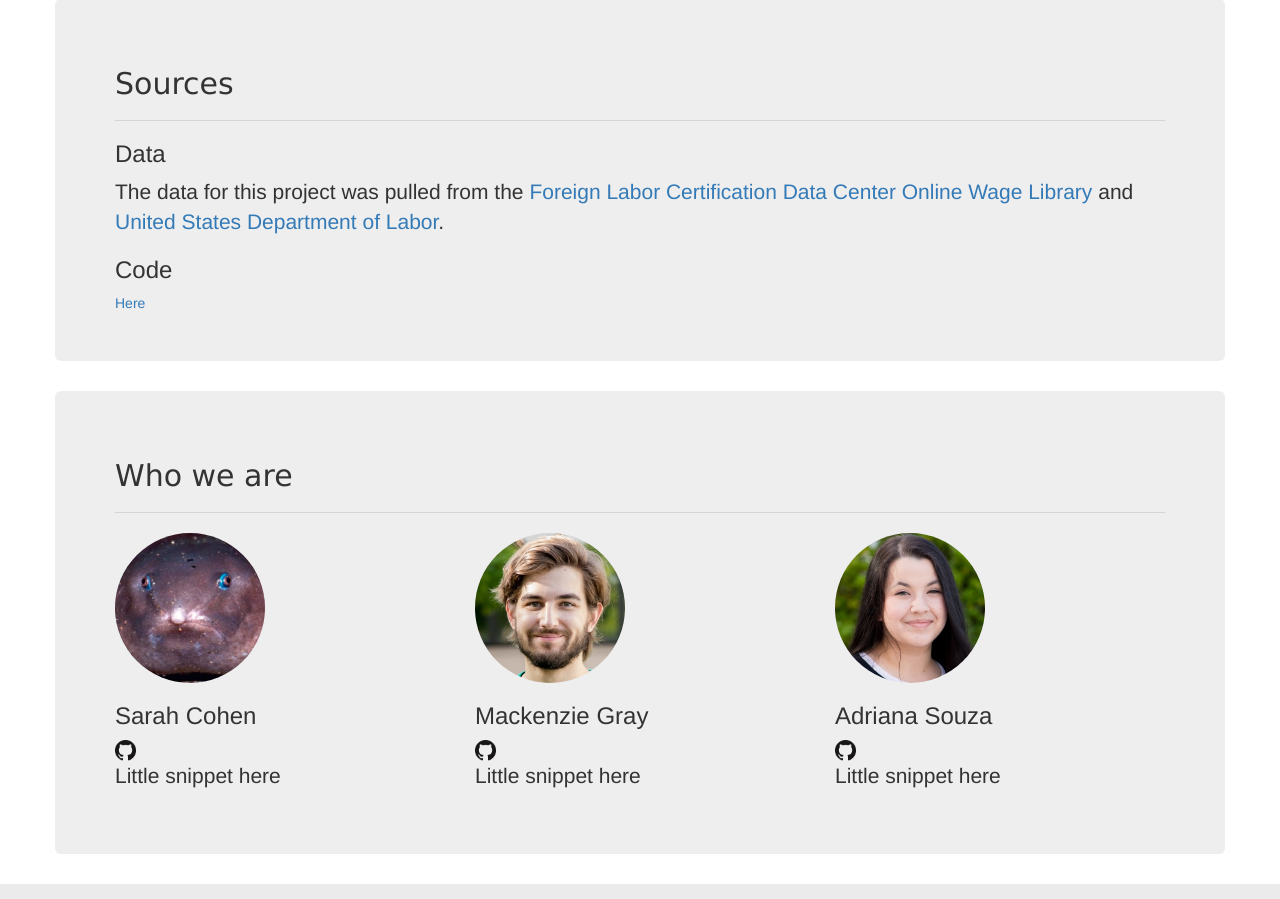
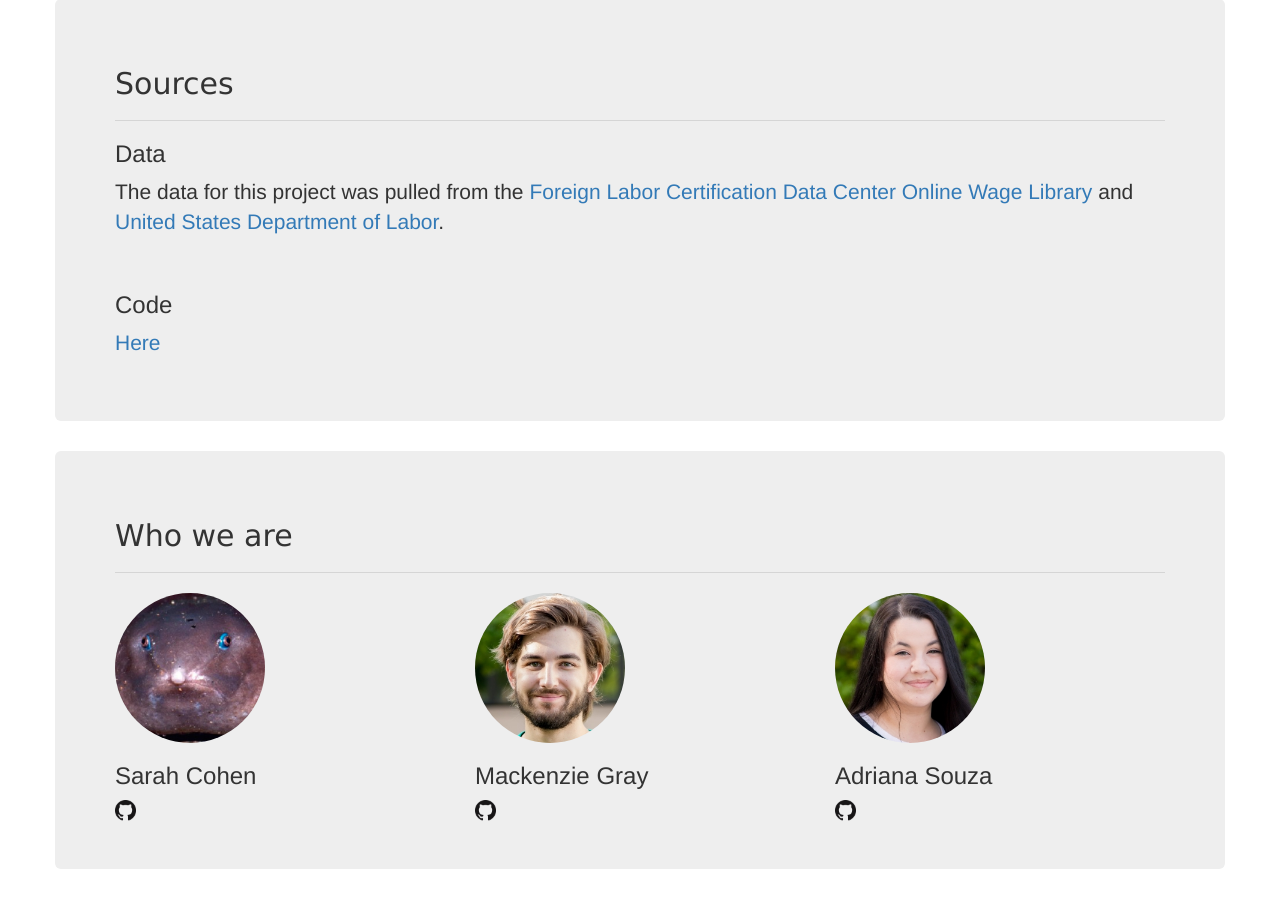
Before and after one commit to acastrops/H1B-Site, a Flask app: template h1b/templates/about.html in a window 1280 px wide. Shown: the part 659-1558 px from the top of the page. Run offline with Flask 2, Linux system fonts and the light colour scheme; the template is opened without the code that fills it, so the values that code supplies are empty; some libraries are stand-ins or nearby versions.

Commit message:
Minor changes to "About us" section.

```diff
--- a/h1b/templates/about.html
+++ b/h1b/templates/about.html
@@ -38,8 +38,10 @@
 
 	  <p>The data for this project was pulled from the <a href="http://www.flcdatacenter.com/caseh1b.aspx">Foreign Labor Certification Data Center Online Wage Library</a> and <a href="https://www.foreignlaborcert.doleta.gov/performancedata.cfm">United States Department of Labor</a>.</p>
 
+        <br>
+
 	<h3>Code</h3>
-	<a href="https://github.com/mackenziedg/H1B-Site">Here</a>
+	<p><a href="https://github.com/mackenziedg/H1B-Site">Here</a></p>
 	</div>
   </div>
 
@@ -55,8 +57,6 @@
 	  <figcaption class="figure-caption">
 		<h3>Sarah Cohen</h3>
 		<a href="https://github.com/cohensar"><img src="{{url_for('.static', filename='GitHub-Mark-64px.png')}}" class="img-responsive" style="height: 1.5em;" alt=""></a>
-
-		<p>Little snippet here</p>
 	  </figcaption>
 	  </figure>
 	</div>
@@ -67,8 +67,6 @@
 		<figcaption class="figure-caption">
 		  <h3>Mackenzie Gray</h3>
 		  <a href="https://github.com/mackenziedg"><img src="{{url_for('.static', filename='GitHub-Mark-64px.png')}}" class="img-responsive" style="height: 1.5em;" alt=""></a>
-
-		  <p>Little snippet here</p>
 		  </figcaption>
 	  </figure>
 	</div>
@@ -79,8 +77,6 @@
 		<figcaption class="figure-caption">
 		  <h3>Adriana Souza</h3>
 		  <a href="https://github.com/acastrops"><img src="{{url_for('.static', filename='GitHub-Mark-64px.png')}}" class="img-responsive" style="height: 1.5em;" alt=""></a>
-
-		  <p>Little snippet here</p>
 		</figcaption>
 	  </figure>
 
```
